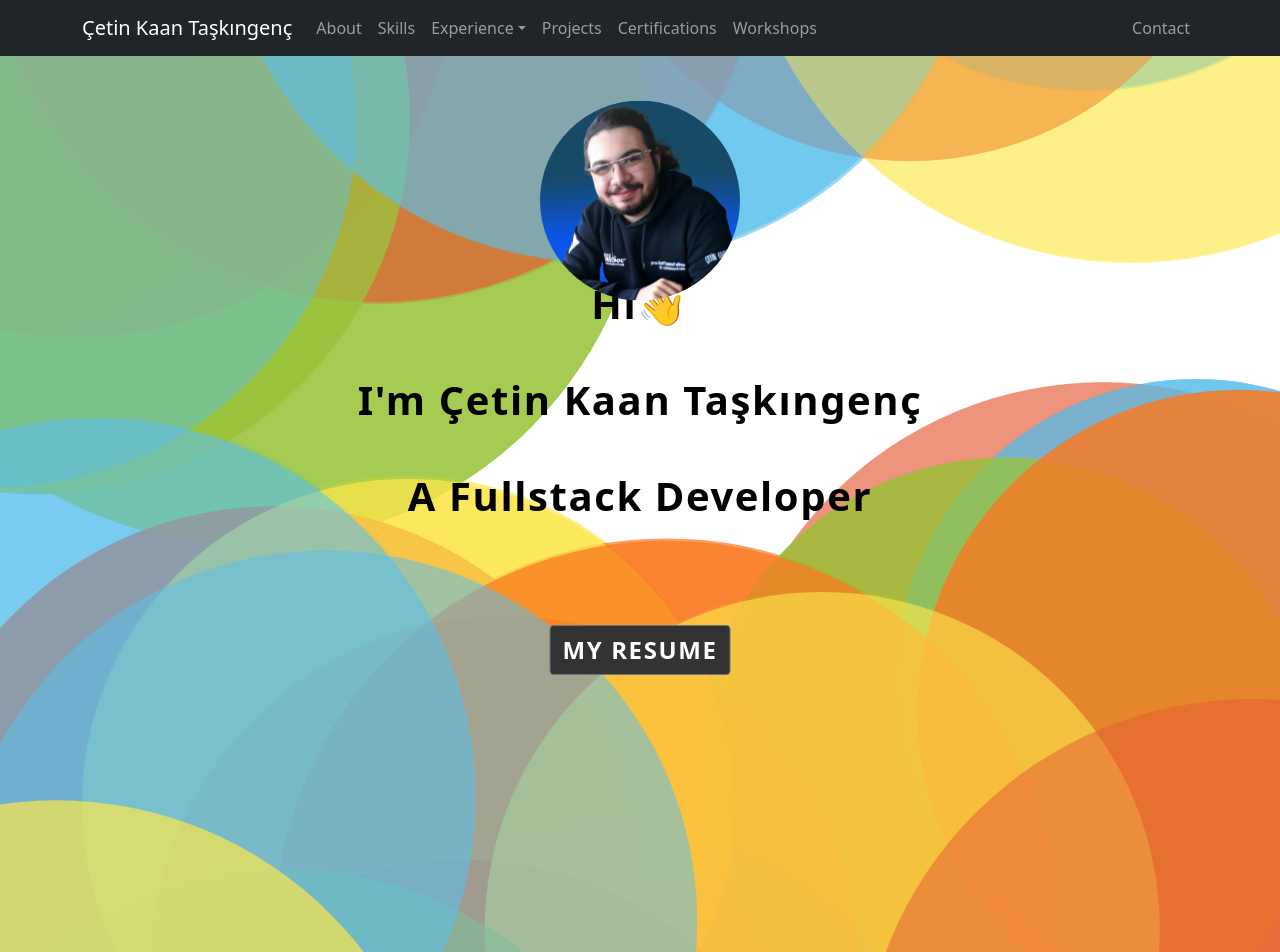
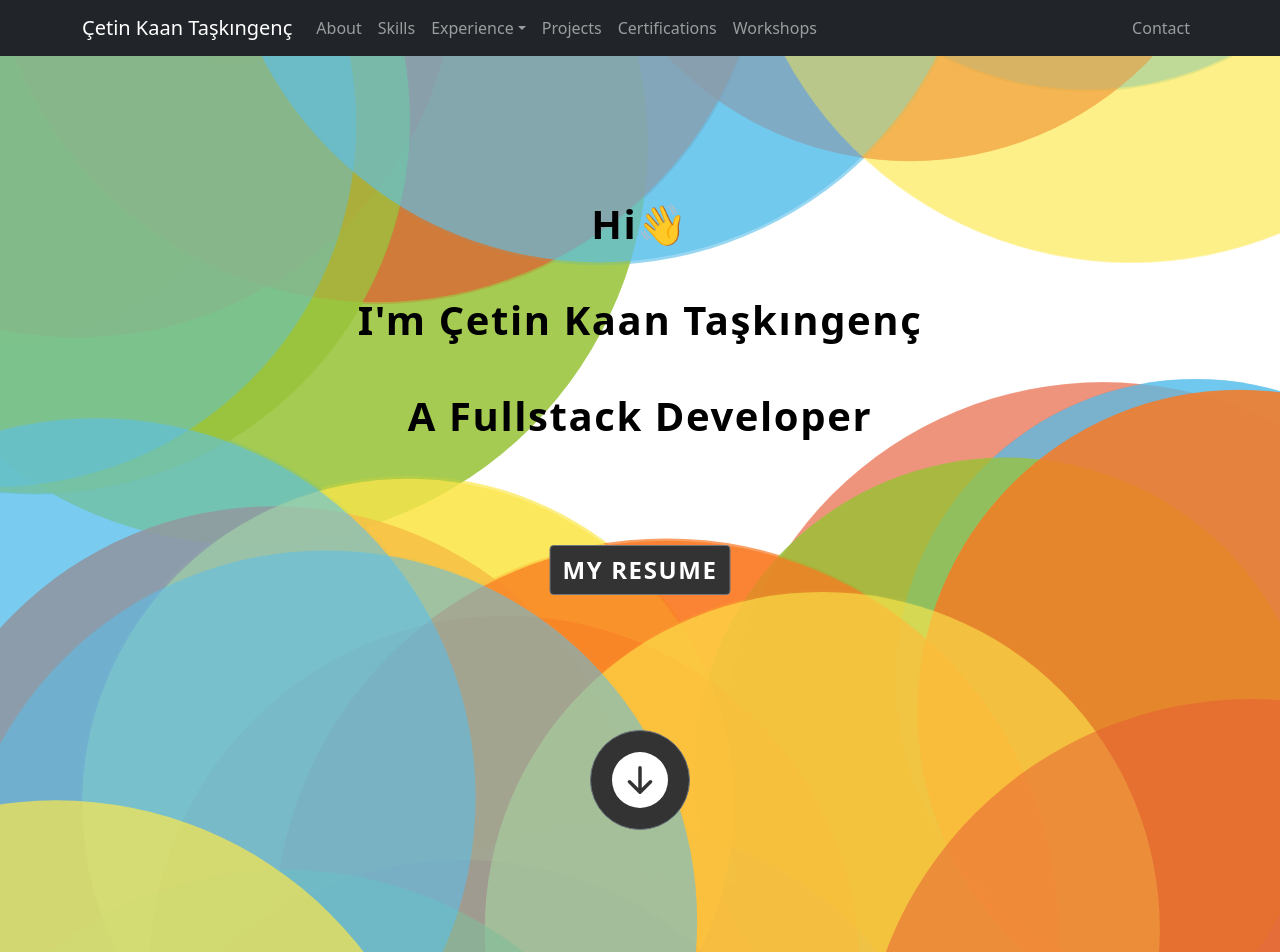
Before and after one commit to ctnkaan/terminal-website, a Next.js app: page / in a window 1280 px wide. Shown: the top 952 px of the page. Built offline with nearby package versions, Linux system fonts and the light colour scheme.

Commit message:
removed image and added a button

```diff
--- a/components/AnimationText.tsx
+++ b/components/AnimationText.tsx
@@ -1,23 +1,11 @@
 import React from 'react'
 import { Button } from 'react-bootstrap'
 import AnimationTextStyles from "../styles/AnimationText.module.scss"
-import Image from "next/image"
-import ProfileImage from ".//../assets/cetinkaantaskingenc.jpg"
+import { BsFillArrowDownCircleFill } from "react-icons/bs";
 
 function AnimationText() {
   return (
     <div>
-
-      <div className={AnimationTextStyles.container}>
-        <Image
-          src={ProfileImage}
-          alt="cetinkaantaskingenc"
-          width={200}
-          height={200}
-          className={AnimationTextStyles.profileImage}
-        />
-      </div>
-
 
         {/*eslint-disable-next-line react/no-unescaped-entities*/}
         <h1 className={AnimationTextStyles.header}>Hi👋<br/><br/> I'm Çetin Kaan Taşkıngenç <br/><br/> A Fullstack Developer</h1>
@@ -29,6 +17,15 @@ function AnimationText() {
         >
           My Resume
         </Button>
+
+        <Button
+          variant="secondary"
+          href="#about"
+          className={AnimationTextStyles.buttonDown}
+        >
+          <BsFillArrowDownCircleFill className={AnimationTextStyles.icon}/>
+        </Button>
+
     </div>
   )
 }
--- a/styles/AnimationText.module.scss
+++ b/styles/AnimationText.module.scss
@@ -1,7 +1,7 @@
 //make the header class in middle of Particle component
 .header {
     position: absolute;
-    top: 50%;
+    top: 40%;
     left: 50%;
     transform: translate(-50%, -50%);
     font-size: 2.5rem;
@@ -15,7 +15,7 @@
 
 .button {
     position: absolute;
-    top: 45%;
+    top: 35%;
     left: 50%;
     transform: translate(-50%, 530%);
     font-size: 1.5rem;
@@ -29,38 +29,52 @@
     z-index: 1;
 }
 
-//make it appear at the top of header
-.profileImage {
+.buttonDown {
     position: absolute;
-    z-index: 2;
+    top: 25%;
+    left: 50%;
+    width: 100px;
+    height: 100px;
+    transform: translate(-50%, 530%);
+    font-size: 1.5rem;
+    font-weight: bold;
+    color: #fff;
+    background-color: #333;
+    text-shadow: #fff;
+    text-align: center;
+    text-transform: uppercase;
+    letter-spacing: 0.1rem;
+    z-index: 1;
     border-radius: 50%;
-    overflow: hidden;
+
+
+    .icon {
+        position: absolute;
+        top: 50%;
+        left: 50%;
+        transform: translate(-50%, -50%);
+        font-size: 3.5rem;
+        font-weight: bold;
+        color: #fff;
+        text-shadow: #fff;
+        text-align: center;
+        letter-spacing: 0.1rem;
+        z-index: 0;
+    }
 
 }
 
-.container {
-    position: absolute;
-    top: 10%;
-    left: 50%;
-    transform: translate(-50%, 10%);
-    z-index: 1;
-}
 
-$breakpoint: 900px;
-@media (max-width: $breakpoint) {
-    .header {
-        top: 60%;
-    }
-
-    .button {
-        top: 60%;
-    }
-}
-
-
-$breakpoint: 376px;
+$breakpoint: 650px;
 @media (max-width: $breakpoint) {
     .button {
         top: 40%;
     }
 }
+
+$breakpoint: 376px;
+@media (max-width: $breakpoint) {
+    .button {
+        top: 18%;
+    }
+}
```
